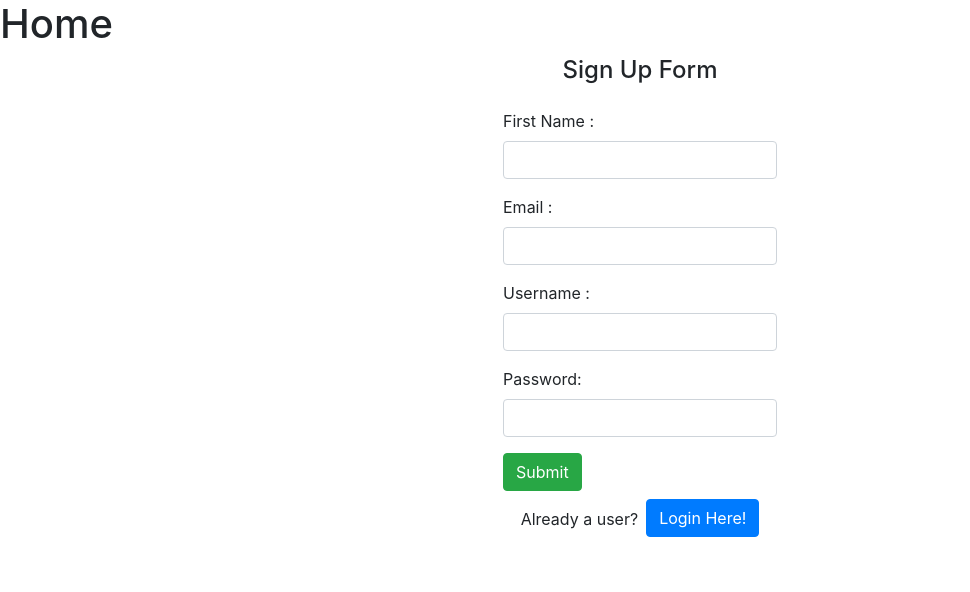
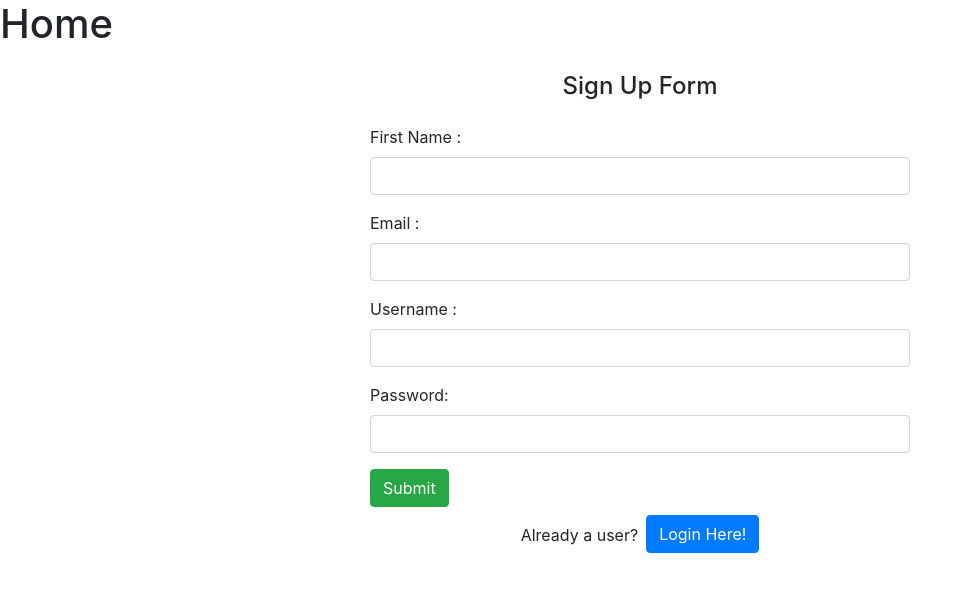
Before and after one commit to debanshu08/FlaskForm, a React (Create React App) app in the folder Frontend/: page / in a window 1280 px wide. Shown: the top 592 px of the page, without its empty margins (0-970 px from the left). Built offline with nearby package versions, Linux system fonts and the light colour scheme.

Commit message:
Add files via upload

```diff
--- a/Frontend/src/Form.js
+++ b/Frontend/src/Form.js
@@ -30,11 +30,11 @@ function Form() {
     }
 
 return (
-    <div className="container">
+    <div className="container mt-4">
         <div className="row">
-        <h4 className="m-auto mt-4">Sign Up Form</h4>
-            <div className="col-md-12 mt-4 d-flex justify-content-center">
-                <form onSubmit={handleSubmit} method="post">
+            <div className="col-md-6 mt-4 m-auto justify-content-center">
+            <h4 className="m-auto text-center">Sign Up Form</h4>
+                <form className=" mt-4" onSubmit={handleSubmit} method="post">
                     <div className="form-group">
                         <label for="firstname">First Name :</label>
                         <input class="form-control" type="text" name="name" id="firstname" value={formdata.name} onChange={handleChange} />
```
